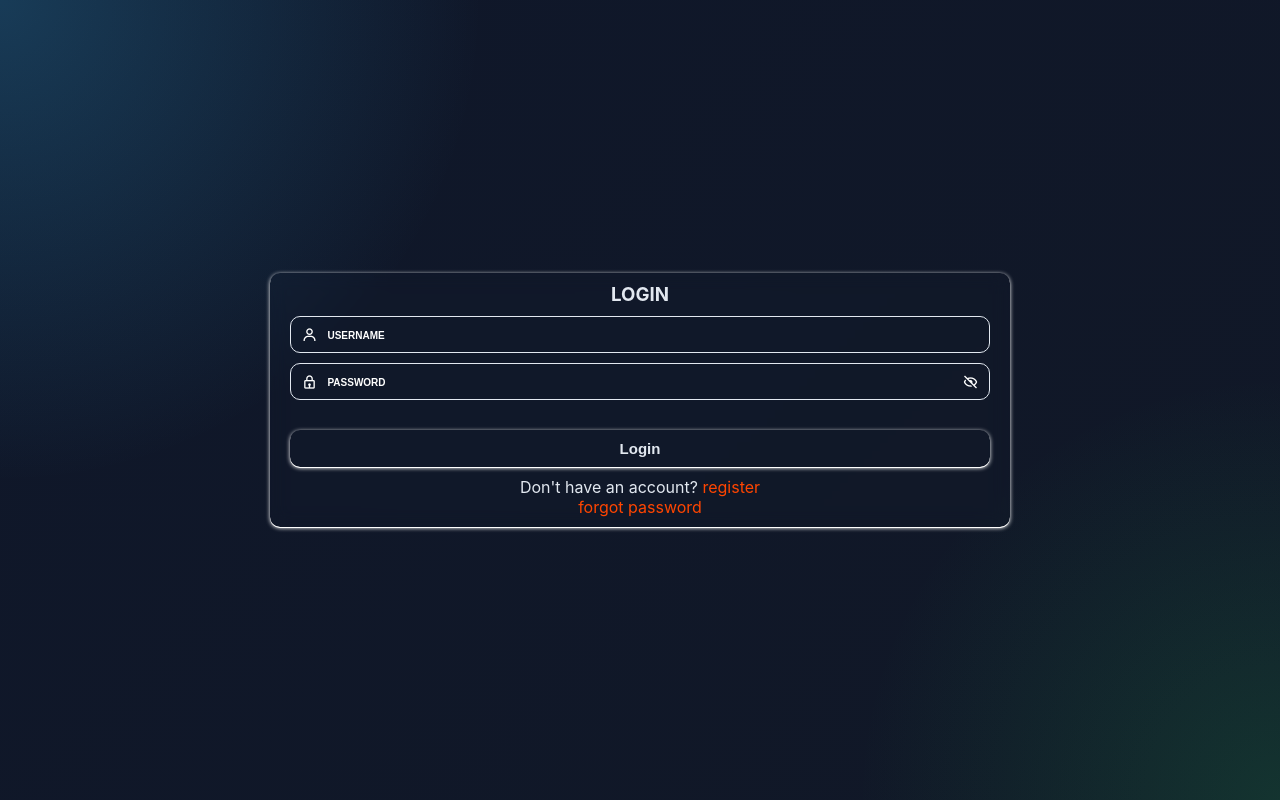
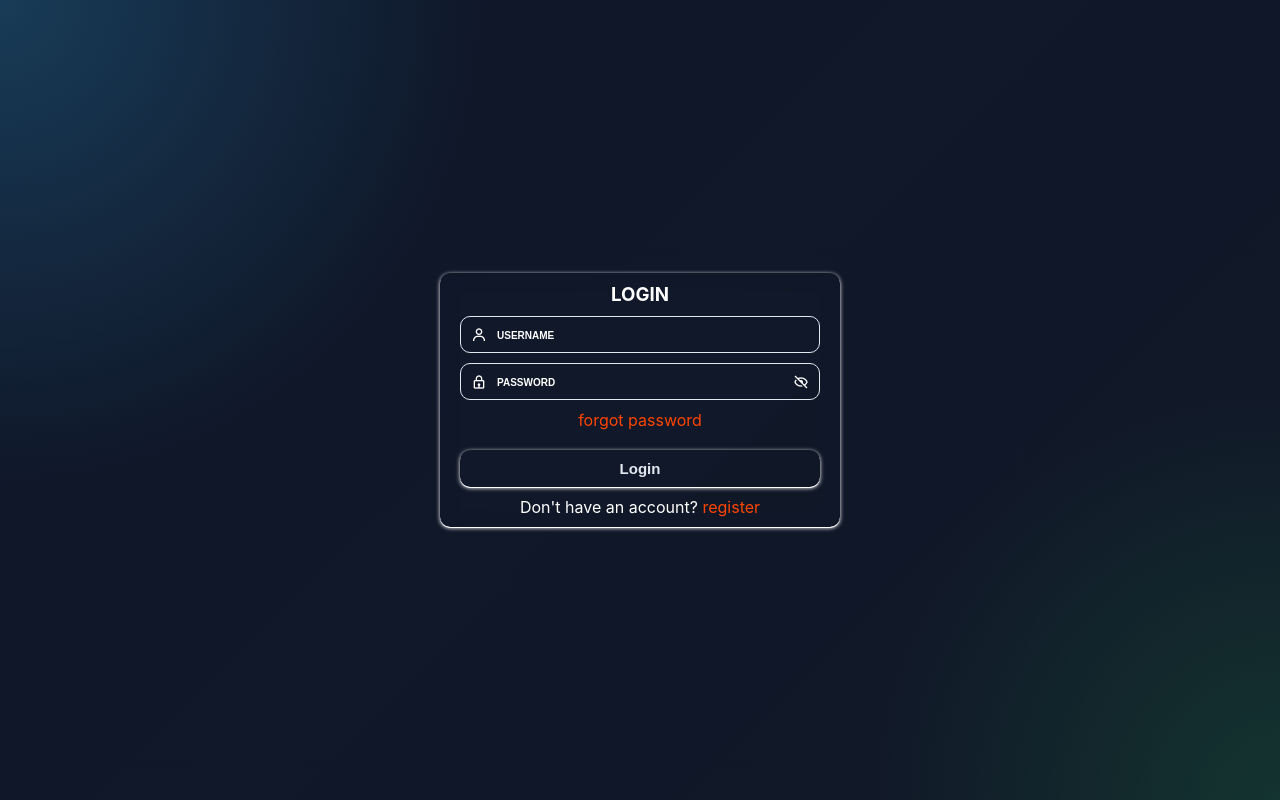
Before and after one commit to AGENT-ST-royal/Chat-App, a Django app: page / in a window 1280 px wide. Run offline with Django 5.2, Linux system fonts and the light colour scheme.

Commit message:
Width change

```diff
--- a/work/static/css/auth/auth.css
+++ b/work/static/css/auth/auth.css
@@ -19,9 +19,9 @@
 
 body {
     min-height: 100vh;
-    padding: 24px;
     font-family: Inter, Segoe UI, Arial, sans-serif;
     color: var(--text);
+    padding: 20px;
     background:
         radial-gradient(circle at top left, rgba(56, 189, 248, 0.22), transparent 32%),
         radial-gradient(circle at bottom right, rgba(34, 197, 94, 0.16), transparent 28%),
@@ -31,18 +31,15 @@ body {
     justify-content: center;
 }
 
-@media (max-width: 360px) {
-    body{
-        padding: 0;
-    }
-
-    form{
-        width: 100%;
+@media (min-width: 768px) {
+    form {
+        width: 60%;
     }
 }
 
 form{
-    width: 60%;
+    max-width: 100%;
+    width: 400px;
     border-radius: 10px;
     box-shadow: 0 1px 4px white, 0 1px 0 white;
     backdrop-filter: blur(8px);
@@ -56,8 +53,8 @@ form h3{
 form .input-box{
     width: 100%;
     background: transparent;
-    font-weight: bold;
     color: white;
+    backdrop-filter: blur(8px);
 }
 
 form .input-box ul li{
--- a/work/templates/auth/login.html
+++ b/work/templates/auth/login.html
@@ -12,8 +12,8 @@
 <body>
     <form method="POST">
         {% csrf_token %}
+        <div class="input-box">
             <h3>LOGIN</h3>
-        <div class="input-box">
             <ul>
                 <li>
                     <div class="username">
@@ -28,19 +28,18 @@
                         <i class="bx bx-hide" id="check" onclick="change()"></i>
                     </div>
                 </li>
-            </ul>
-        </div>
-
                 {% if messages %}
                     {% for message in messages %}
                         <div class="message{{ messages.tags }}">{{ message }}</div>
                     {% endfor %}
                 {% endif %}
-
                 <div class="lower">
+                    <a href="">forgot password</a>
                     <button type="submit">Login</button>
                     <p>Don't have an account? <a href="{% url 'register' %}">register</a></p>
-            <a href="">forgot password</a>
+                </div>
+
+            </ul>
         </div>
     </form>
 </body>
```
Lines whose indentation alone changed are shown as unchanged.
